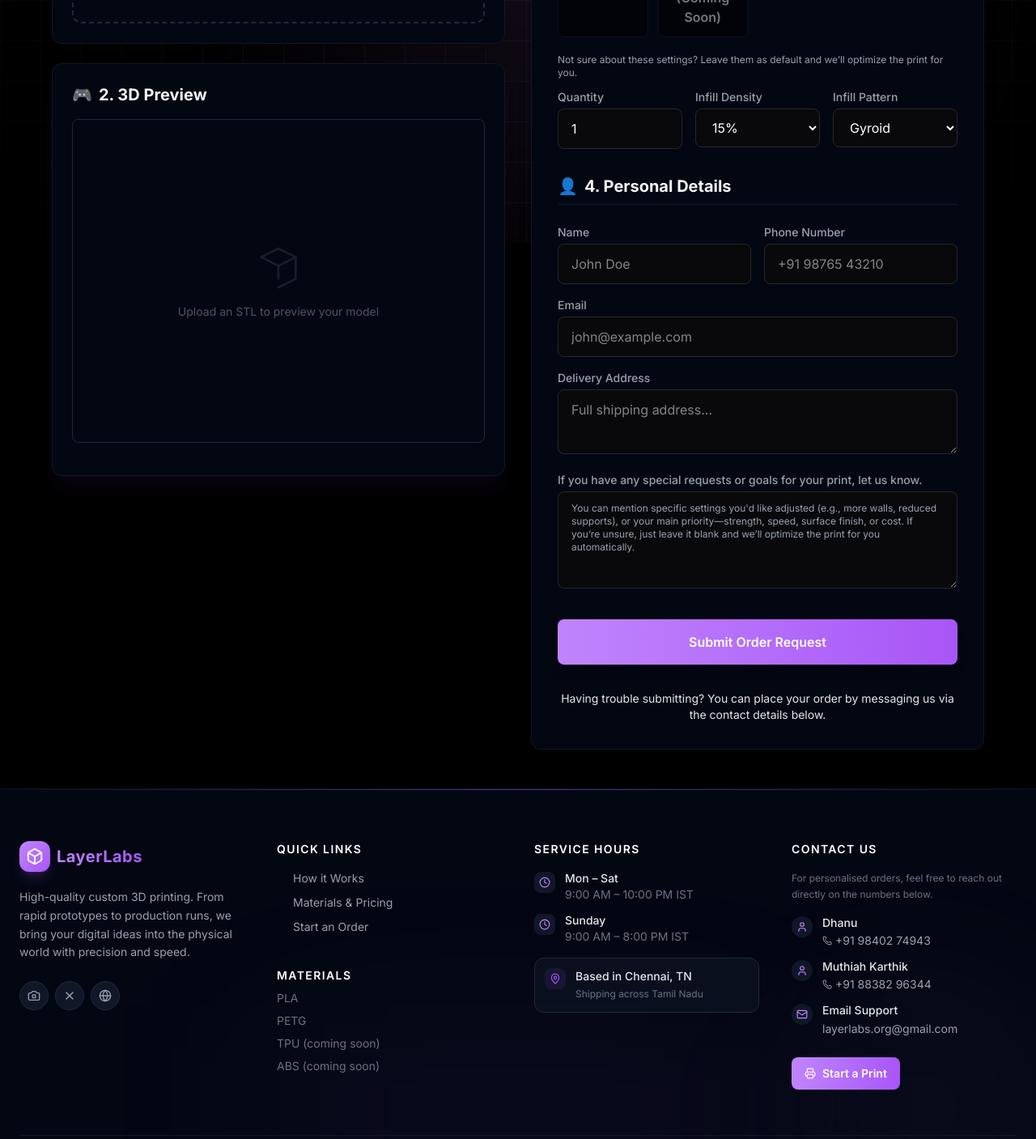
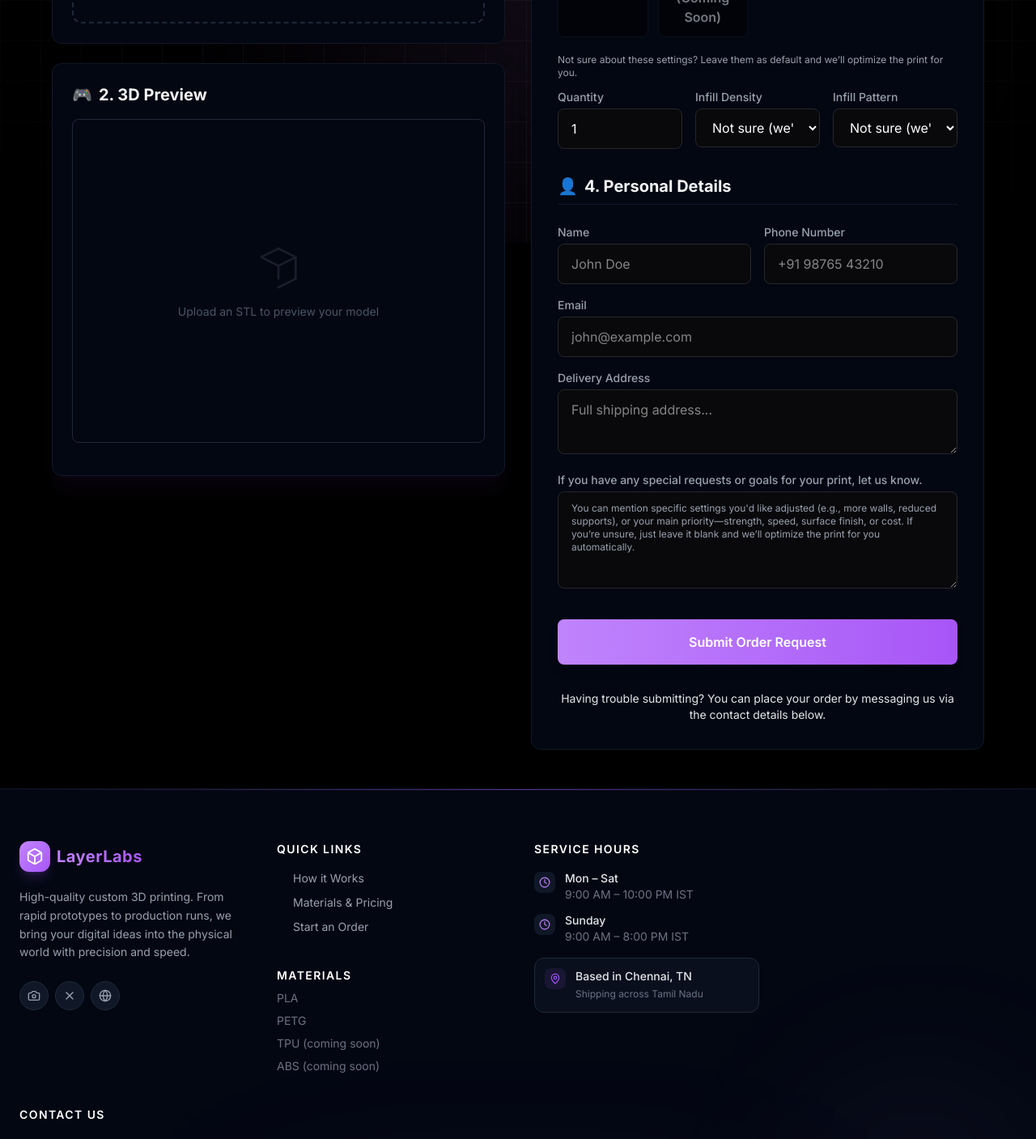
Before and after one commit to dhanupragateesh26/LayerLabs, a Next.js app in the folder frontend/: page /order in a window 1280 px wide. Shown: the part 500-1907 px from the top of the page at 81% size. Built offline with nearby package versions, Linux system fonts and the light colour scheme.

Commit message:
fix : reverted to personal mail

```diff
--- a/frontend/src/app/order/page.tsx
+++ b/frontend/src/app/order/page.tsx
@@ -40,8 +40,8 @@ export default function OrderPage() {
     address: '',
     material: 'PLA',
     color: 'Grey',
-    infillDensity: '15%',
-    infillPattern: 'Gyroid',
+    infillDensity: "Not sure (we'll decide)",
+    infillPattern: "Not sure (we'll decide)",
     quantity: 1,
     comments: '',
   });
@@ -63,8 +63,8 @@ export default function OrderPage() {
     ABS: ['Black'],
   };
 
-  const infillDensities = ['10%', '15%', '20%', '40%', '60%', '80%', '100%', 'Not sure (we\'ll optimize)'];
-  const infillPatterns = ['Grid', 'Gyroid', 'Triangles', 'Cubic'];
+  const infillDensities = ["Not sure (we'll decide)", '10%', '15%', '20%', '40%', '60%', '80%', '100%'];
+  const infillPatterns = ["Not sure (we'll decide)", 'Grid', 'Gyroid', 'Triangles', 'Cubic'];
 
   // Handlers
   const handleDragEnter = (e: React.DragEvent<HTMLDivElement>) => {
@@ -160,7 +160,7 @@ export default function OrderPage() {
         setFileName('');
         setVolumeMm3(0);
         setFormData({
-          name: '', email: '', phone: '', address: '', material: 'PLA', color: 'Grey', infillDensity: '15%', infillPattern: 'Gyroid', quantity: 1, comments: ''
+          name: '', email: '', phone: '', address: '', material: 'PLA', color: 'Grey', infillDensity: "Not sure (we'll decide)", infillPattern: "Not sure (we'll decide)", quantity: 1, comments: ''
         });
       } else {
         try {
--- a/frontend/src/components/ContactFooter.tsx
+++ b/frontend/src/components/ContactFooter.tsx
@@ -2,7 +2,7 @@
 
 import Link from 'next/link';
 import {
-  Mail, Phone, User, Camera, XIcon, Globe,
+  Phone, User, Camera, XIcon, Globe,
   MapPin, Box, Printer, Clock, ArrowUpRight,
 } from 'lucide-react';
 
@@ -141,52 +141,38 @@ export default function ContactFooter() {
           </div>
 
           {/* Contact */}
-          <div className="space-y-4">
+          <div className="sm:col-span-2 lg:col-span-2 space-y-5">
             <h3 className="text-white font-semibold text-sm uppercase tracking-widest">Contact Us</h3>
-            <p className="text-gray-500 text-xs leading-relaxed">
-              For personalised orders, feel free to reach out directly on the numbers below.
-            </p>
-            <div className="space-y-3">
+            <div className="grid sm:grid-cols-2 gap-4">
               {[
-                { name: 'Dhanu ', phone: '+91 98402 74943' },
+                { name: 'Dhanu', phone: '+91 98402 74943' },
                 { name: 'Muthiah Karthik', phone: '+91 88382 96344' },
               ].map(({ name, phone }) => (
-                <div key={name} className="flex items-start gap-3 group">
-                  <div className="mt-0.5 p-1.5 rounded-full bg-gray-900 text-brand-secondary group-hover:bg-brand-primary/20 transition-colors shrink-0">
-                    <User size={14} />
+                <div key={name}
+                  className="flex items-center gap-4 bg-gray-900/60 border border-gray-800 rounded-xl p-4
+                    hover:border-brand-primary/40 hover:bg-brand-primary/5 transition-all duration-200 group">
+                  <div className="p-2.5 rounded-full bg-brand-secondary/10 text-brand-secondary group-hover:bg-brand-secondary/20 transition-colors shrink-0">
+                    <User size={18} />
                   </div>
                   <div>
-                    <p className="font-medium text-gray-200 text-sm">{name}</p>
+                    <p className="font-semibold text-gray-100 text-base">{name}</p>
                     <a href={`tel:${phone.replace(/\s/g, '')}`}
-                      className="text-gray-400 text-sm mt-0.5 hover:text-brand-secondary transition-colors flex items-center gap-1">
-                      <Phone size={12} className="inline" /> {phone}
+                      className="text-gray-400 text-sm mt-0.5 hover:text-brand-secondary transition-colors flex items-center gap-1.5">
+                      <Phone size={13} className="inline" /> {phone}
                     </a>
                   </div>
                 </div>
               ))}
-
-              <div className="flex items-start gap-3 group">
-                <div className="mt-0.5 p-1.5 rounded-full bg-gray-900 text-brand-secondary group-hover:bg-brand-primary/20 transition-colors shrink-0">
-                  <Mail size={14} />
-                </div>
-                <div>
-                  <p className="font-medium text-gray-200 text-sm">Email Support</p>
-                  <a href="mailto:[EMAIL_ADDRESS]"
-                    className="text-gray-400 text-sm mt-0.5 hover:text-brand-secondary transition-colors break-all">
-                    layerlabs.org@gmail.com
-                  </a>
-                </div>
-              </div>
             </div>
 
             {/* CTA */}
             <Link
               href="/order"
               className="mt-2 inline-flex items-center gap-2 bg-gradient-to-r from-brand-secondary to-brand-primary
-                text-white text-sm font-semibold px-4 py-2.5 rounded-lg hover:shadow-[0_0_20px_rgba(168,85,247,0.4)]
+                text-white text-sm font-semibold px-5 py-3 rounded-lg hover:shadow-[0_0_20px_rgba(168,85,247,0.4)]
                 hover:-translate-y-0.5 transition-all duration-200"
             >
-              <Printer size={14} />
+              <Printer size={15} />
               Start a Print
             </Link>
           </div>
```
Also changed, not shown: 1 other file (tests, documents, lock files or other folders).
